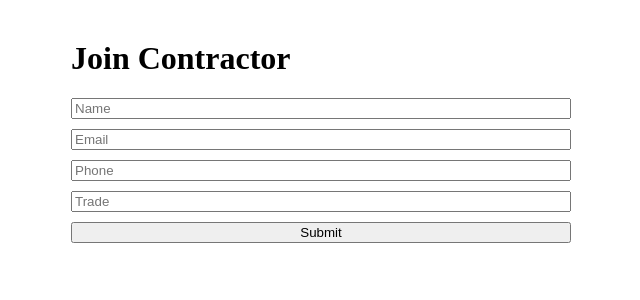
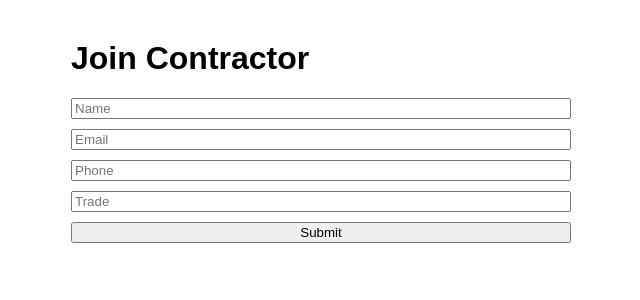
Before and after one commit to blynchhomeservices-sketch/bml-handyman-hub-v2, a Next.js app: page / in a window 1280 px wide. Shown: the top 300 px of the page, without its empty margins (319-959 px from the left). Built offline with nearby package versions, Linux system fonts and the light colour scheme.

Commit message:
Create layout.tsx

```diff
--- /dev/null
+++ b/app/layout.tsx
@@ -0,0 +1,16 @@
+export const metadata = {
+  title: "BML Handyman Hub",
+  description: "Contractor signup",
+};
+
+export default function RootLayout({
+  children,
+}: {
+  children: React.ReactNode;
+}) {
+  return (
+    <html lang="en">
+      <body style={{ fontFamily: "Arial, sans-serif" }}>{children}</body>
+    </html>
+  );
+}
```
